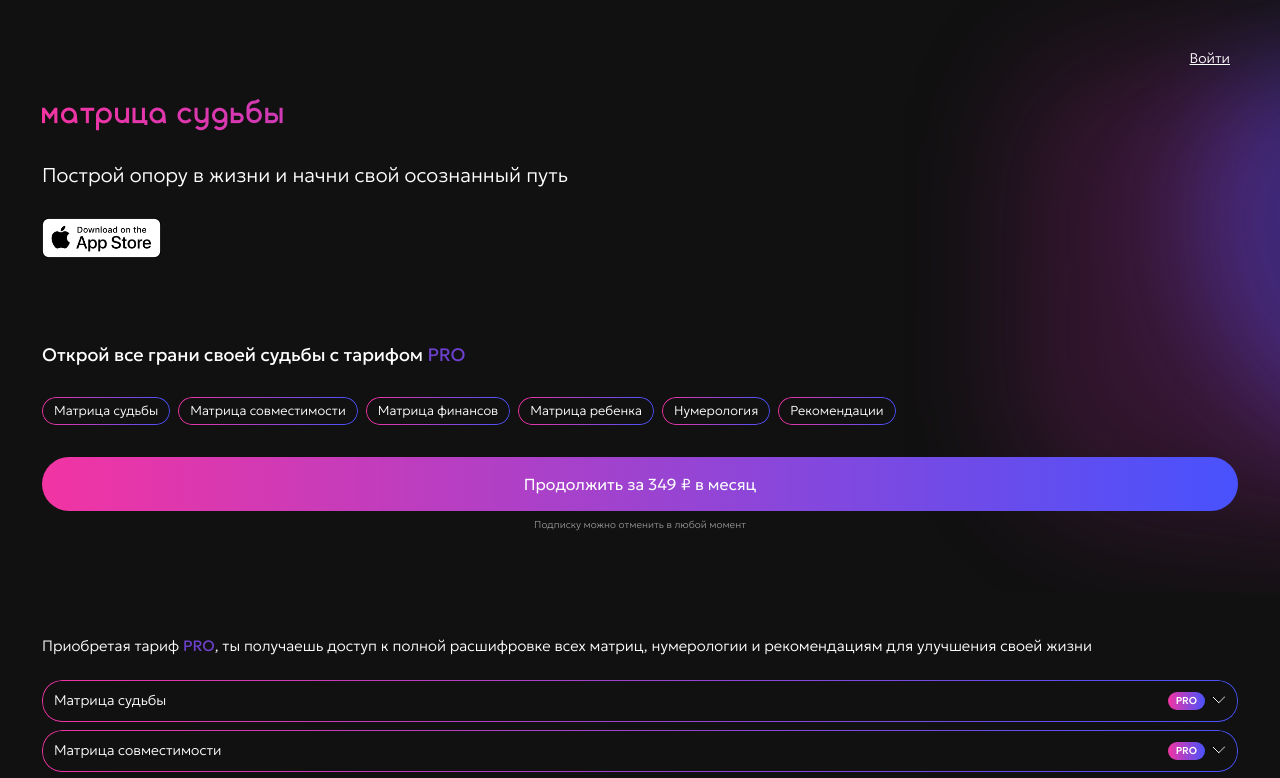
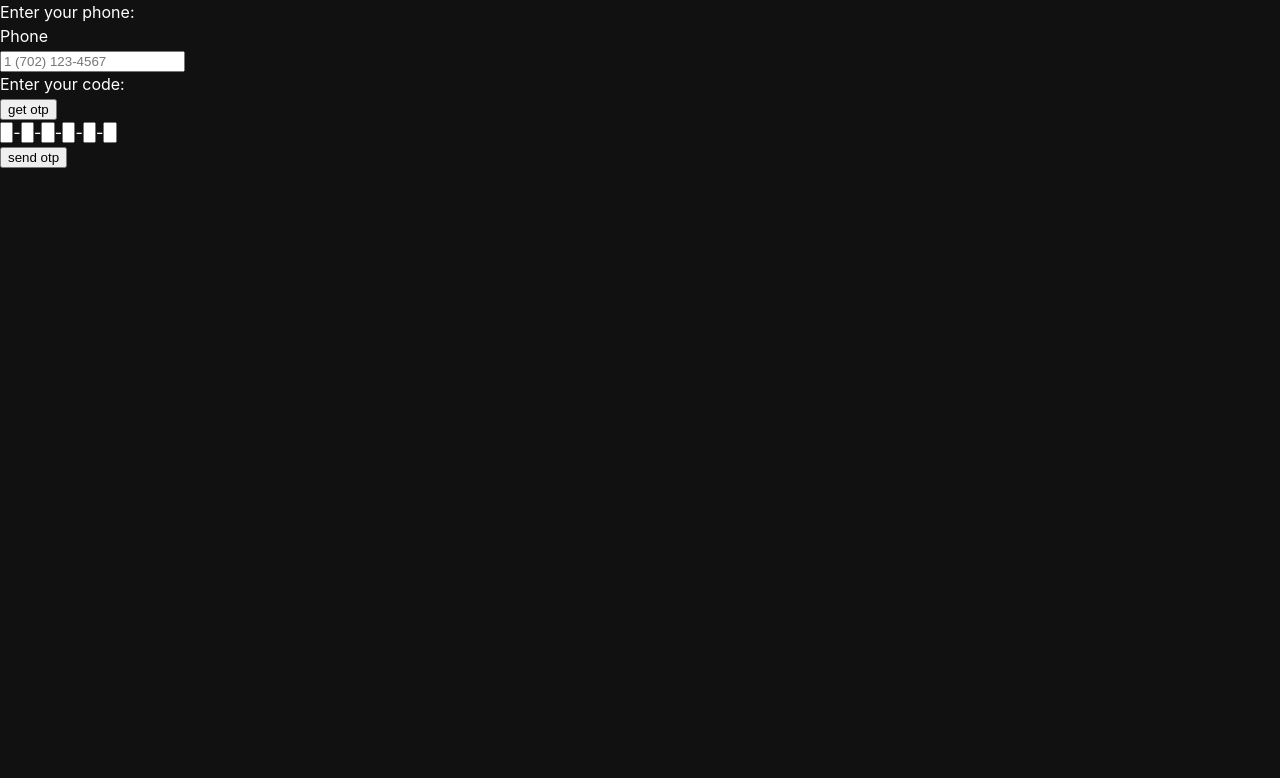
Before and after one commit to ekivoka/matrix-of-destiny, a React (Vite) app: page /login in a window 1280 px wide. Shown: the top 778 px of the page. Built offline with nearby package versions, Linux system fonts and the light colour scheme.

Commit message:
test firebase auth

```diff
--- a/package.json
+++ b/package.json
@@ -10,10 +10,14 @@
     "preview": "vite preview"
   },
   "dependencies": {
+    "firebase": "^10.7.1",
     "framer-motion": "^10.17.9",
     "prop-types": "^15.8.1",
     "react": "^18.2.0",
     "react-dom": "^18.2.0",
+    "react-otp-input": "^3.1.1",
+    "react-phone-input-2": "^2.15.1",
+    "react-router-dom": "^6.21.2",
     "sass": "^1.69.7"
   },
   "devDependencies": {
--- a/src/App.jsx
+++ b/src/App.jsx
@@ -1,9 +1,25 @@
+import { createBrowserRouter, RouterProvider } from "react-router-dom";
 import "./App.scss";
-import  Home  from "./home";
+import Home from "./home";
+import Login from "./Login.jsx";
+
+
+const router = createBrowserRouter([
+    {
+        path: "/",
+        element: <Home/>,
+    },{
+        path: "/login",
+        element: <Login/>,
+    }
+]);
 
 function App() {
-    return <Home />;
-    // return <>hello</>
+    return (
+
+        <RouterProvider router={router} />
+
+    );
 }
 
 export default App;
--- /dev/null
+++ b/src/Login.jsx
@@ -0,0 +1,101 @@
+import OtpInput from "react-otp-input";
+import PhoneInput from 'react-phone-input-2'
+import { useState } from "react";
+import { auth } from "./firebase.config";
+import { RecaptchaVerifier, signInWithPhoneNumber } from "firebase/auth";
+
+function Login() {
+    const [otp, setOtp] = useState("");
+    const [phone, setPhone] = useState("");
+    const [loading, setLoading] = useState(false);
+    const [showOTP, setShowOTP] = useState(false);
+    const [user, setUser] = useState(null);
+
+    function onCaptchVerify() {
+        console.log('onCaptchVerify')
+        if (!window.recaptchaVerifier) {
+          window.recaptchaVerifier = new RecaptchaVerifier(
+            auth,
+            "recaptcha-container",
+            {
+              size: "invisible",
+              callback: (response) => {
+                onSignup();
+              },
+              "expired-callback": () => {},
+            }
+          );
+        }
+      }
+
+      function onSignup() {
+        console.log("onSignup")
+        setLoading(true);
+        onCaptchVerify();
+
+        const appVerifier = window.recaptchaVerifier;
+
+        const formatPh = "+" + phone;
+
+        signInWithPhoneNumber(auth, formatPh, appVerifier)
+          .then((confirmationResult) => {
+            console.log("signInWithPhoneNumber")
+            console.log("confirmationResult:"+confirmationResult.toString());
+            window.confirmationResult = confirmationResult;
+            setLoading(false);
+            setShowOTP(true);
+            console.log("OTP sended successfully!");
+          })
+          .catch((error) => {
+            // window.recaptchaVerifier.render().then(function(widgetId) {
+            //     grecaptcha.reset(widgetId);
+            // });
+            console.log("error");
+            console.log(error);
+            setLoading(false);
+          });
+      }
+
+      function onOTPVerify() {
+        console.log("onOTPVerify");
+        setLoading(true);
+        window.confirmationResult
+          .confirm(otp)
+          .then(async (res) => {
+            console.log(JSON.stringify(res));
+            setUser(res.user);
+            setLoading(false);
+          })
+          .catch((err) => {
+            console.log(err);
+
+            setLoading(false);
+          });
+      }
+
+    return (
+        <div className="home">
+            <div> Enter your phone: </div>
+
+            <PhoneInput
+                value={phone}
+                onChange={(phone) => setPhone( phone )}
+            />
+
+            <div> Enter your code: </div>
+            <div id="recaptcha-container"></div>
+            <button onClick={onSignup}> get otp</button>
+            <OtpInput
+                value={otp}
+                onChange={setOtp}
+                numInputs={6}
+                otpType="number"
+                renderSeparator={<span>-</span>}
+                renderInput={(props) => <input {...props} />}
+            />
+            <button onClick={onOTPVerify}> send otp</button>
+        </div>
+    );
+}
+
+export default Login;
--- /dev/null
+++ b/src/firebase.config.js
@@ -0,0 +1,22 @@
+// Import the functions you need from the SDKs you need
+import { initializeApp } from "firebase/app";
+import { getAuth } from "firebase/auth";
+// TODO: Add SDKs for Firebase products that you want to use
+// https://firebase.google.com/docs/web/setup#available-libraries
+
+// Your web app's Firebase configuration
+// For Firebase JS SDK v7.20.0 and later, measurementId is optional
+const firebaseConfig = {
+  apiKey: "AIzaSyDCwjyNHh4kTIhzgoBD8zToV2vhZVcOla8",
+  authDomain: "matrixofdestiny-2ee44.firebaseapp.com",
+  projectId: "matrixofdestiny-2ee44",
+  storageBucket: "matrixofdestiny-2ee44.appspot.com",
+  messagingSenderId: "285248769844",
+  appId: "1:285248769844:web:303290330280f7f7961f61",
+  measurementId: "G-NGN99ZRLLG"
+};
+
+// Initialize Firebase
+const app = initializeApp(firebaseConfig);
+
+export const auth = getAuth(app);
--- a/src/home/Home.jsx
+++ b/src/home/Home.jsx
@@ -1,12 +1,14 @@
 import "./Home.scss";
 import appstoreBtn from "../assets/imgs/appstore-btn.png";
 import FeatureCollapse from "./FeatureCollapse";
-
+import { Link } from "react-router-dom";
 function Home() {
     return (
         <div className="home">
             <div className="wrapper-top">
-                <div className="login-btn">Войти</div>
+
+                <Link className="login-btn" to="/login">Войти</Link>
+
                 <h1 className="title">матрица судьбы</h1>
                 <div className="subtitle"> Построй опору в жизни и начни свой осознанный путь</div>
                 <img src={appstoreBtn} className="appstore-btn"></img>
--- a/src/home/Home.scss
+++ b/src/home/Home.scss
@@ -17,11 +17,11 @@
         background-image: url(../assets/imgs/bg-light-bottom.png);
         background-repeat: no-repeat;
         background-position: -40% 0%;
-        transition: background-position 800ms;
+        // transition: background-position 800ms;
 
-        &:hover{
-            background-position: 0% 0%;
-        }
+        // &:hover{
+        //     background-position: 0% 0%;
+        // }
     }
 
     .accent-text {
@@ -37,6 +37,7 @@
     }
 
     .login-btn {
+        display: block;
         margin: 8px;
         text-align: right;
         font-family: "Geologica";
@@ -44,6 +45,7 @@
         font-size: 14px;
         line-height: 16px;
         text-decoration: underline;
+        color: $white;
     }
 
     .title {
--- a/vite.config.js
+++ b/vite.config.js
@@ -10,5 +10,4 @@ export default defineConfig({
       $fonts: resolve('src/assets/fonts')
     }
   },
-  base: "/matrix-of-destiny/"
 })
```
Also changed, not shown: 1 other file (tests, documents, lock files or other folders).
